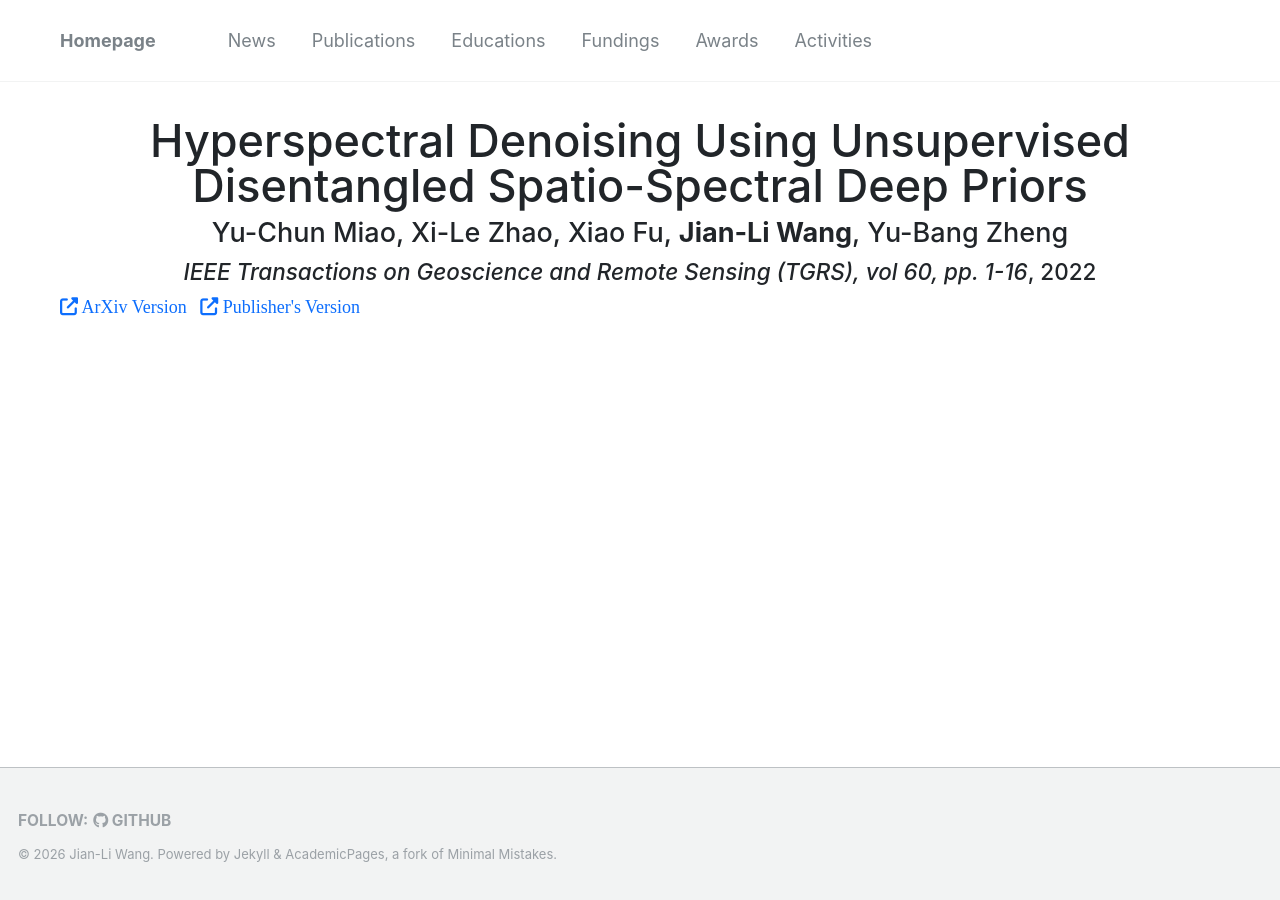
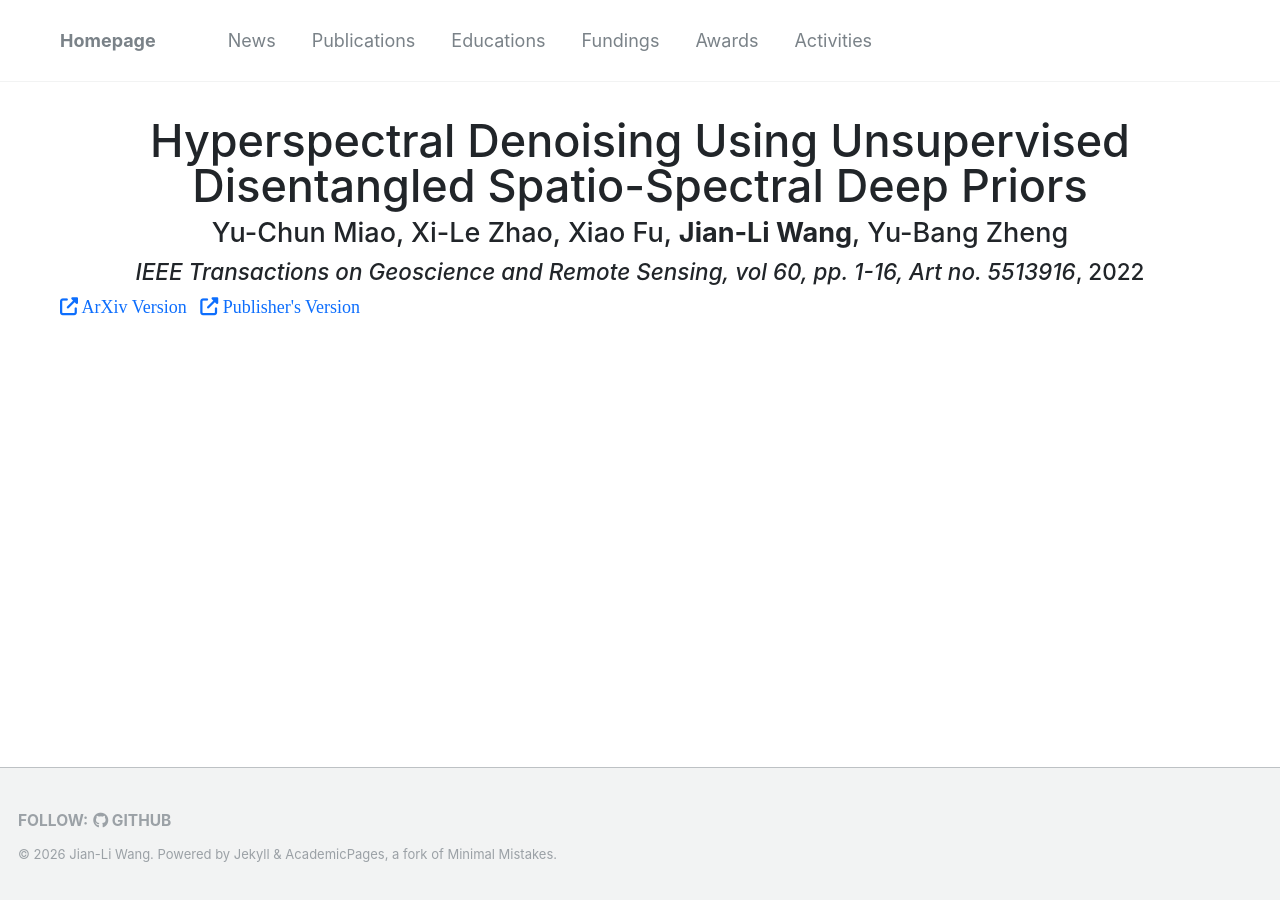
Before and after one commit to wangjianli123/wangjianli123.github.io, a Jekyll site: the page built from _publications/2022tgrs-2.md, in a window 1280 px wide. Built offline with Jekyll 4.4.1, drawn with Linux system fonts in a browser that asks for light colours; nearby versions of some CDN libraries; comment, search, counter and statistics services are not loaded.

Commit message:
Update 2022tgrs-2.md

```diff
--- a/_publications/2022tgrs-2.md
+++ b/_publications/2022tgrs-2.md
@@ -1,7 +1,7 @@
 ---
 title: "Hyperspectral Denoising Using Unsupervised Disentangled Spatio-Spectral Deep Priors"
 authors: "Yu-Chun Miao, Xi-Le Zhao, Xiao Fu, <b>Jian-Li Wang</b>, Yu-Bang Zheng"
-venue: "IEEE Transactions on Geoscience and Remote Sensing (TGRS), vol 60, pp. 1-16"
+venue: "IEEE Transactions on Geoscience and Remote Sensing, vol 60, pp. 1-16, Art no. 5513916"
 official_url: "https://ieeexplore.ieee.org/ielaam/36/9633014/9524362-aam.pdf"
 arxiv_url: "https://arxiv.org/abs/2102.12310"
 image: "files/Hyperspectral Denoising Using Unsupervised Disentangled Spatio-Spectral Deep Priors.png"
@@ -14,6 +14,6 @@ bibtex: |
     journal={IEEE Trans. Geosci. Remote. Sens.},
     volume={60},
     pages={1--16},
-    year={2022}
+    year={2022, art no. 5513916}
   }
 ---
```
